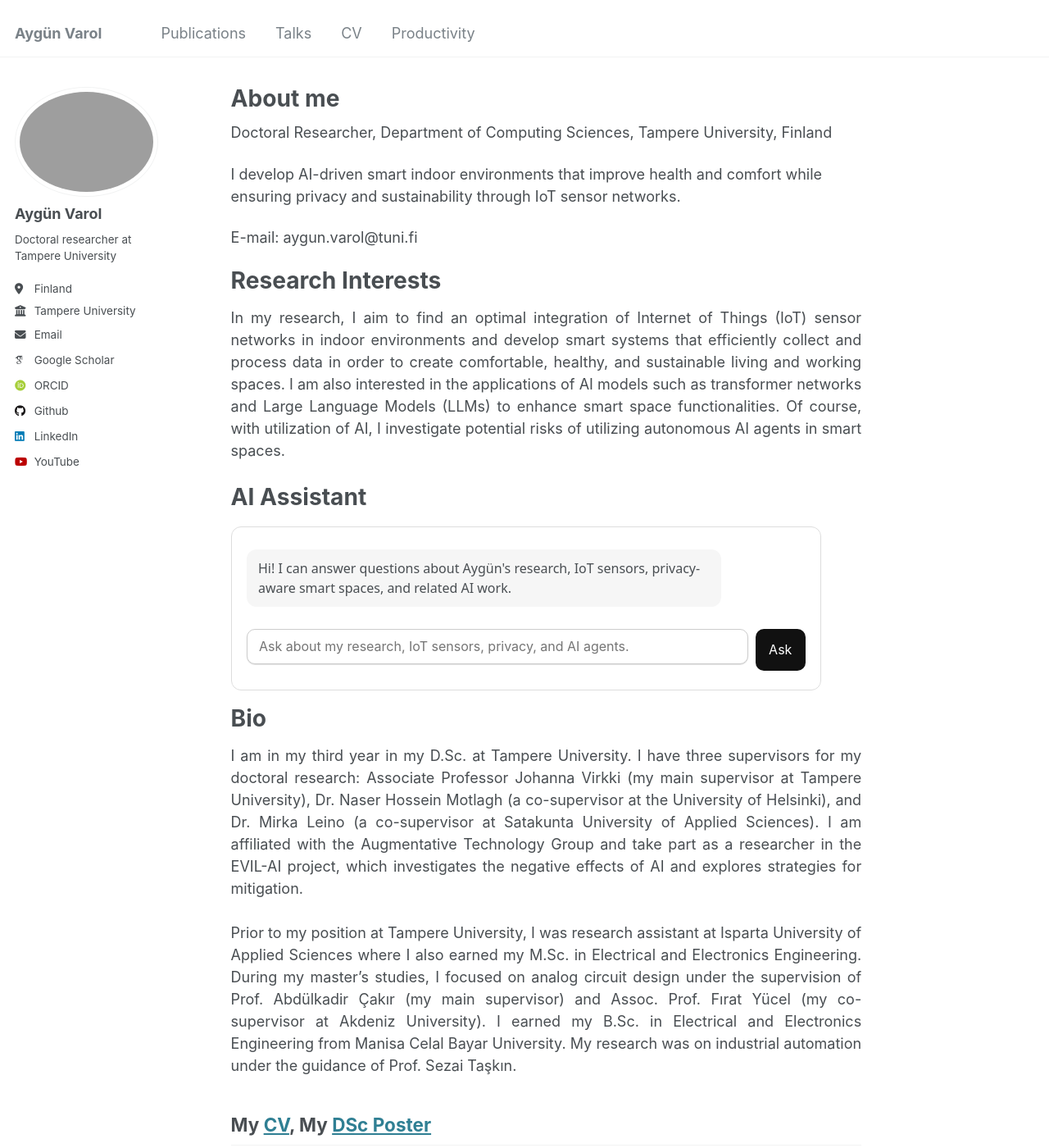
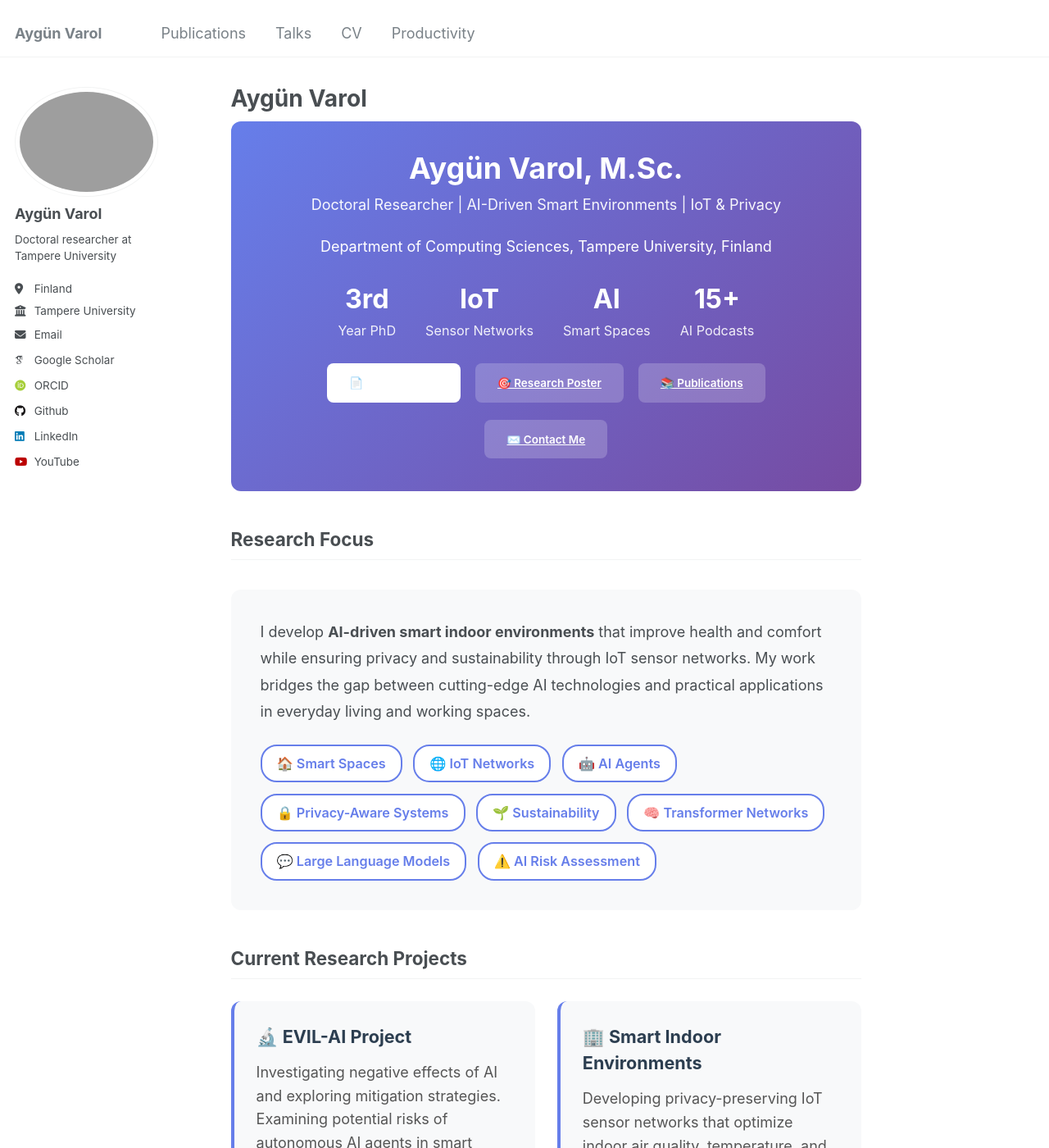
Before and after one commit to AygunVarol/aygunvarol.github.io, a Jekyll site: the page built from _pages/about.md, in a window 1280 px wide and 1400 px high. Shown: the whole window at 82% size. Built offline with Jekyll 4.4.1, drawn with Linux system fonts in a browser that asks for light colours; some web fonts are replaced; some of the changed text lies outside the part shown.

Commit message:
Add files via upload

```diff
--- a/_pages/about.md
+++ b/_pages/about.md
@@ -1,26 +1,363 @@
 ---
 permalink: /
-title: "About me"
+title: "Aygün Varol"
 author_profile: true
 redirect_from:
   - /about/
   - /about.html
 ---
 
-Doctoral Researcher, Department of Computing Sciences, Tampere University, Finland
+<style>
+.hero-section {
+  background: linear-gradient(135deg, #667eea 0%, #764ba2 100%);
+  color: white;
+  padding: 2rem;
+  border-radius: 12px;
+  margin-bottom: 2rem;
+  text-align: center;
+}
 
-I develop AI-driven smart indoor environments that improve health and comfort while ensuring privacy and sustainability through IoT sensor networks.
+.hero-title {
+  font-size: 2rem;
+  margin-bottom: 0.5rem;
+  font-weight: 700;
+}
 
-E-mail: aygun.varol@tuni.fi
+.hero-subtitle {
+  font-size: 1.2rem;
+  opacity: 0.95;
+  margin-bottom: 1rem;
+}
 
-Research Interests
-======
-<div align="justify">
-In my research, I aim to find an optimal integration of Internet of Things (IoT) sensor networks in indoor environments and develop smart systems that efficiently collect and process data in order to create comfortable, healthy, and sustainable living and working spaces. I am also interested in the applications of AI models such as transformer networks and Large Language Models (LLMs) to enhance smart space functionalities. Of course, with utilization of AI, I investigate potential risks of utilizing autonomous AI agents in smart spaces.<br><br>
+.hero-stats {
+  display: flex;
+  justify-content: center;
+  gap: 2rem;
+  margin-top: 1.5rem;
+  flex-wrap: wrap;
+}
+
+.stat-item {
+  text-align: center;
+}
+
+.stat-number {
+  font-size: 1.8rem;
+  font-weight: 700;
+  display: block;
+}
+
+.stat-label {
+  font-size: 0.9rem;
+  opacity: 0.9;
+}
+
+.cta-buttons {
+  display: flex;
+  gap: 1rem;
+  justify-content: center;
+  margin-top: 1.5rem;
+  flex-wrap: wrap;
+}
+
+.btn {
+  padding: 0.75rem 1.5rem;
+  border-radius: 8px;
+  text-decoration: none;
+  font-weight: 600;
+  transition: all 0.3s;
+  display: inline-block;
+}
+
+.btn-primary {
+  background: white;
+  color: #667eea;
+}
+
+.btn-primary:hover {
+  transform: translateY(-2px);
+  box-shadow: 0 4px 12px rgba(0,0,0,0.2);
+}
+
+.btn-secondary {
+  background: rgba(255,255,255,0.2);
+  color: white;
+  border: 2px solid white;
+}
+
+.btn-secondary:hover {
+  background: rgba(255,255,255,0.3);
+}
+
+.section {
+  margin: 3rem 0;
+}
+
+.section-title {
+  font-size: 1.8rem;
+  font-weight: 700;
+  margin-bottom: 1.5rem;
+  padding-bottom: 0.5rem;
+  border-bottom: 3px solid #667eea;
+  display: inline-block;
+}
+
+.cards-grid {
+  display: grid;
+  grid-template-columns: repeat(auto-fit, minmax(280px, 1fr));
+  gap: 1.5rem;
+  margin-top: 1.5rem;
+}
+
+.card {
+  background: #f8f9fa;
+  padding: 1.5rem;
+  border-radius: 12px;
+  border-left: 4px solid #667eea;
+  transition: all 0.3s;
+}
+
+.card:hover {
+  transform: translateY(-5px);
+  box-shadow: 0 8px 24px rgba(0,0,0,0.1);
+}
+
+.card-title {
+  font-size: 1.2rem;
+  font-weight: 700;
+  margin-bottom: 0.75rem;
+  color: #2c3e50;
+}
+
+.card-description {
+  color: #555;
+  line-height: 1.6;
+  margin-bottom: 1rem;
+}
+
+.card-link {
+  color: #667eea;
+  text-decoration: none;
+  font-weight: 600;
+}
+
+.card-link:hover {
+  text-decoration: underline;
+}
+
+.research-interests {
+  background: #f8f9fa;
+  padding: 2rem;
+  border-radius: 12px;
+  margin: 2rem 0;
+}
+
+.interests-list {
+  display: flex;
+  flex-wrap: wrap;
+  gap: 0.75rem;
+  margin-top: 1rem;
+}
+
+.interest-tag {
+  background: white;
+  padding: 0.5rem 1rem;
+  border-radius: 20px;
+  border: 2px solid #667eea;
+  color: #667eea;
+  font-weight: 600;
+  font-size: 0.9rem;
+}
+
+.news-item {
+  padding: 1rem;
+  border-left: 3px solid #667eea;
+  margin-bottom: 1rem;
+  background: #f8f9fa;
+  border-radius: 0 8px 8px 0;
+}
+
+.news-date {
+  color: #667eea;
+  font-weight: 600;
+  font-size: 0.9rem;
+}
+
+.featured-podcasts {
+  display: grid;
+  grid-template-columns: repeat(auto-fit, minmax(300px, 1fr));
+  gap: 1rem;
+  margin-top: 1.5rem;
+}
+
+.contact-section {
+  background: linear-gradient(135deg, #667eea 0%, #764ba2 100%);
+  color: white;
+  padding: 2rem;
+  border-radius: 12px;
+  text-align: center;
+  margin-top: 3rem;
+}
+
+.social-links {
+  display: flex;
+  justify-content: center;
+  gap: 1.5rem;
+  margin-top: 1.5rem;
+  flex-wrap: wrap;
+}
+
+.social-link {
+  color: white;
+  text-decoration: none;
+  font-weight: 600;
+  padding: 0.5rem 1rem;
+  background: rgba(255,255,255,0.2);
+  border-radius: 8px;
+  transition: all 0.3s;
+}
+
+.social-link:hover {
+  background: rgba(255,255,255,0.3);
+  transform: translateY(-2px);
+}
+
+@media (max-width: 768px) {
+  .hero-title {
+    font-size: 1.5rem;
+  }
+  .hero-stats {
+    gap: 1rem;
+  }
+  .cards-grid {
+    grid-template-columns: 1fr;
+  }
+}
+</style>
+
+<div class="hero-section">
+  <h1 class="hero-title">Aygün Varol, M.Sc.</h1>
+  <p class="hero-subtitle">Doctoral Researcher | AI-Driven Smart Environments | IoT & Privacy</p>
+  <p>Department of Computing Sciences, Tampere University, Finland</p>
+
+  <div class="hero-stats">
+    <div class="stat-item">
+      <span class="stat-number">3rd</span>
+      <span class="stat-label">Year PhD</span>
+    </div>
+    <div class="stat-item">
+      <span class="stat-number">IoT</span>
+      <span class="stat-label">Sensor Networks</span>
+    </div>
+    <div class="stat-item">
+      <span class="stat-number">AI</span>
+      <span class="stat-label">Smart Spaces</span>
+    </div>
+    <div class="stat-item">
+      <span class="stat-number">15+</span>
+      <span class="stat-label">AI Podcasts</span>
+    </div>
+  </div>
+
+  <div class="cta-buttons">
+    <a href="/files/Aygun_CV.pdf" class="btn btn-primary">📄 Download CV</a>
+    <a href="/files/Aygun_Poster.pdf" class="btn btn-secondary">🎯 Research Poster</a>
+    <a href="/publications/" class="btn btn-secondary">📚 Publications</a>
+    <a href="mailto:aygun.varol@tuni.fi" class="btn btn-secondary">✉️ Contact Me</a>
+  </div>
 </div>
 
-AI Assistant
-======
+## Research Focus
+
+<div class="research-interests">
+  <p style="line-height: 1.8;">I develop <strong>AI-driven smart indoor environments</strong> that improve health and comfort while ensuring privacy and sustainability through IoT sensor networks. My work bridges the gap between cutting-edge AI technologies and practical applications in everyday living and working spaces.</p>
+
+  <div class="interests-list">
+    <span class="interest-tag">🏠 Smart Spaces</span>
+    <span class="interest-tag">🌐 IoT Networks</span>
+    <span class="interest-tag">🤖 AI Agents</span>
+    <span class="interest-tag">🔒 Privacy-Aware Systems</span>
+    <span class="interest-tag">🌱 Sustainability</span>
+    <span class="interest-tag">🧠 Transformer Networks</span>
+    <span class="interest-tag">💬 Large Language Models</span>
+    <span class="interest-tag">⚠️ AI Risk Assessment</span>
+  </div>
+</div>
+
+## Current Research Projects
+
+<div class="cards-grid">
+  <div class="card">
+    <div class="card-title">🔬 EVIL-AI Project</div>
+    <div class="card-description">
+      Investigating negative effects of AI and exploring mitigation strategies. Examining potential risks of autonomous AI agents in smart spaces and developing frameworks for responsible AI deployment.
+    </div>
+    <a href="#" class="card-link">Learn more →</a>
+  </div>
+
+  <div class="card">
+    <div class="card-title">🏢 Smart Indoor Environments</div>
+    <div class="card-description">
+      Developing privacy-preserving IoT sensor networks that optimize indoor air quality, temperature, and lighting while minimizing energy consumption and protecting user privacy.
+    </div>
+    <a href="#" class="card-link">View project →</a>
+  </div>
+
+  <div class="card">
+    <div class="card-title">🧠 AI-Enhanced IoT Systems</div>
+    <div class="card-description">
+      Applying transformer networks and LLMs to enhance smart space functionalities, enabling natural language interaction and intelligent automation in building management.
+    </div>
+    <a href="#" class="card-link">Explore research →</a>
+  </div>
+</div>
+
+## Recent Updates
+
+<div class="section">
+  <div class="news-item">
+    <span class="news-date">November 2024</span>
+    <p><strong>New AI Podcast Series:</strong> Launched series exploring cutting-edge AI topics including MCP, AI agents, and future of programming.</p>
+  </div>
+
+  <div class="news-item">
+    <span class="news-date">2024</span>
+    <p><strong>PhD Progress:</strong> Currently in 3rd year of doctoral studies at Tampere University, working on privacy-aware smart environments.</p>
+  </div>
+
+  <div class="news-item">
+    <span class="news-date">Ongoing</span>
+    <p><strong>EVIL-AI Research:</strong> Active researcher investigating AI risks and mitigation strategies with Augmentative Technology Group.</p>
+  </div>
+</div>
+
+## Featured AI Podcasts
+
+Exploring the intersection of AI, technology, and society through conversations and analysis.
+
+<div class="featured-podcasts">
+  <div>
+    <h4>🔧 Code Execution with MCP</h4>
+    <iframe style="border-radius:12px" src="https://open.spotify.com/embed/episode/4ucsWRNhysfPHltzHyGfyA?utm_source=generator" width="100%" height="152" frameBorder="0" allowfullscreen="" allow="autoplay; clipboard-write; encrypted-media; fullscreen; picture-in-picture" loading="lazy"></iframe>
+  </div>
+
+  <div>
+    <h4>🧬 AI as a New Digital Species</h4>
+    <iframe style="border-radius:12px" src="https://open.spotify.com/embed/episode/4OEt03x2Zh5ChcB2zjvOin?utm_source=generator" width="100%" height="152" frameBorder="0" allowfullscreen="" allow="autoplay; clipboard-write; encrypted-media; fullscreen; picture-in-picture" loading="lazy"></iframe>
+  </div>
+
+  <div>
+    <h4>🔮 Future of Programming and AI</h4>
+    <iframe style="border-radius:12px" src="https://open.spotify.com/embed/episode/6y1aMwLs9RU9LF9j9zZVHg?utm_source=generator" width="100%" height="152" frameBorder="0" allowfullscreen="" allow="autoplay; clipboard-write; encrypted-media; fullscreen; picture-in-picture" loading="lazy"></iframe>
+  </div>
+</div>
+
+<div style="text-align: center; margin-top: 1.5rem;">
+  <a href="/podcasts/" class="btn btn-primary">🎙️ View All Podcasts</a>
+</div>
+
+## Ask My AI Assistant
+
 <div id="ai-agent"></div>
 <script>
 (() => {
@@ -37,17 +374,18 @@ AI Assistant
 
   const html = `
   <style>
-    .av-chat{max-width:720px;margin:1rem 0;padding:1rem;border:1px solid #ddd;border-radius:12px;font:16px/1.5 system-ui,-apple-system,Segoe UI,Roboto}
+    .av-chat{max-width:720px;margin:1rem auto;padding:1.5rem;border:2px solid #667eea;border-radius:12px;font:16px/1.5 system-ui,-apple-system,Segoe UI,Roboto;background:#f8f9fa}
     .av-msgs{max-height:420px;overflow:auto;padding-bottom:0.5rem}
     .av-row{display:flex;gap:.5rem;margin:.5rem 0}
     .av-row.user{justify-content:flex-end}
-    .av-bubble{padding:.6rem .8rem;border-radius:12px;max-width:85%}
-    .av-row.user .av-bubble{background:#eef5ff}
-    .av-row.assistant .av-bubble{background:#f6f6f6}
-    .av-form{display:flex;gap:.5rem;margin-top:.5rem}
-    .av-input{flex:1;padding:.6rem .8rem;border:1px solid #ccc;border-radius:10px}
-    .av-btn{padding:.6rem .9rem;border:0;border-radius:10px;background:#111;color:#fff;cursor:pointer}
-    .av-btn:disabled{opacity:.6;cursor:not-allowed}
+    .av-bubble{padding:.8rem 1rem;border-radius:12px;max-width:85%;box-shadow:0 2px 8px rgba(0,0,0,0.1)}
+    .av-row.user .av-bubble{background:#667eea;color:white}
+    .av-row.assistant .av-bubble{background:white}
+    .av-form{display:flex;gap:.5rem;margin-top:1rem}
+    .av-input{flex:1;padding:.8rem 1rem;border:2px solid #667eea;border-radius:10px;font-size:1rem}
+    .av-btn{padding:.8rem 1.5rem;border:0;border-radius:10px;background:#667eea;color:#fff;cursor:pointer;font-weight:600;transition:all 0.3s}
+    .av-btn:hover{background:#5568d3;transform:translateY(-2px)}
+    .av-btn:disabled{opacity:.6;cursor:not-allowed;transform:none}
   </style>
   <div class="av-chat" role="region" aria-label="AI chat agent">
     <div id="av-msgs" class="av-msgs" aria-live="polite"></div>
@@ -142,72 +480,40 @@ AI Assistant
 })();
 </script>
 
-Bio
-======
-<div align="justify">
-I am in my third year in my D.Sc. at Tampere University. I have three supervisors for my doctoral research: Associate Professor Johanna Virkki (my main supervisor at Tampere University), Dr. Naser Hossein Motlagh (a co-supervisor at the University of Helsinki), and Dr. Mirka Leino (a co-supervisor at Satakunta University of Applied Sciences). I am affiliated with the Augmentative Technology Group and take part as a researcher in the EVIL-AI project, which investigates the negative effects of AI and explores strategies for mitigation.<br><br>
+## Academic Background
 
-Prior to my position at Tampere University, I was research assistant at Isparta University of Applied Sciences where I also earned my M.Sc. in Electrical and Electronics Engineering. During my master’s studies, I focused on analog circuit design under the supervision of Prof. Abdülkadir Çakır (my main supervisor) and Assoc. Prof. Fırat Yücel (my co-supervisor at Akdeniz University). I earned my B.Sc. in Electrical and Electronics Engineering from Manisa Celal Bayar University. My research was on industrial automation under the guidance of Prof. Sezai Taşkın.</div>
+<div style="background: #f8f9fa; padding: 1.5rem; border-radius: 12px; line-height: 1.8;">
 
-My [CV](https://aygunvarol.github.io/files/Aygun_CV.pdf), My [DSc Poster](https://aygunvarol.github.io/files/Aygun_Poster.pdf)
-------
+**Current Position:** Doctoral Researcher (3rd year), Department of Computing Sciences, Tampere University
 
-My Latest AI Podcasts
-======
-For more please visit the Productivity page.
+**Supervision Team:**
+- **Main Supervisor:** Associate Professor Johanna Virkki (Tampere University)
+- **Co-Supervisor:** Dr. Naser Hossein Motlagh (University of Helsinki)
+- **Co-Supervisor:** Dr. Mirka Leino (Satakunta University of Applied Sciences)
 
-Code Execution with MCP
-------
-<iframe data-testid="embed-iframe" style="border-radius:12px" src="https://open.spotify.com/embed/episode/4ucsWRNhysfPHltzHyGfyA?utm_source=generator" width="100%" height="152" frameBorder="0" allowfullscreen="" allow="autoplay; clipboard-write; encrypted-media; fullscreen; picture-in-picture" loading="lazy"></iframe>
+**Affiliation:** Augmentative Technology Group, Tampere University
 
-AI as a New Digital Species
-------
-<iframe data-testid="embed-iframe" style="border-radius:12px" src="https://open.spotify.com/embed/episode/4OEt03x2Zh5ChcB2zjvOin?utm_source=generator" width="100%" height="152" frameBorder="0" allowfullscreen="" allow="autoplay; clipboard-write; encrypted-media; fullscreen; picture-in-picture" loading="lazy"></iframe>
+**Education:**
+- **D.Sc. (ongoing)** - Computing Sciences, Tampere University, Finland
+- **M.Sc.** - Electrical and Electronics Engineering, Isparta University of Applied Sciences, Turkey
+  - Focus: Analog Circuit Design
+  - Supervisors: Prof. Abdülkadir Çakır, Assoc. Prof. Fırat Yücel
+- **B.Sc.** - Electrical and Electronics Engineering, Manisa Celal Bayar University, Turkey
+  - Focus: Industrial Automation
+  - Supervisor: Prof. Sezai Taşkın
 
-Why AI is a Ghost?
-------
-<iframe data-testid="embed-iframe" style="border-radius:12px" src="https://open.spotify.com/embed/episode/15DNYC5Rmw7GoeMCNejLmF?utm_source=generator" width="100%" height="152" frameBorder="0" allowfullscreen="" allow="autoplay; clipboard-write; encrypted-media; fullscreen; picture-in-picture" loading="lazy"></iframe>
+</div>
 
-DNA of AI
-------
-<iframe data-testid="embed-iframe" style="border-radius:12px" src="https://open.spotify.com/embed/episode/5toyY9VxQJJXuJCJcsNBkl?utm_source=generator" width="100%" height="152" frameBorder="0" allowfullscreen="" allow="autoplay; clipboard-write; encrypted-media; fullscreen; picture-in-picture" loading="lazy"></iframe>
+<div class="contact-section">
+  <h2 style="margin-top: 0;">Let's Connect</h2>
+  <p>Interested in collaboration, discussing research, or learning more about my work?</p>
 
-SuperMemory MCP
-------
-<iframe data-testid="embed-iframe" style="border-radius:12px" src="https://open.spotify.com/embed/episode/6GUsglf3PhPcIQfTA2DfIH?utm_source=generator" width="100%" height="152" frameBorder="0" allowfullscreen="" allow="autoplay; clipboard-write; encrypted-media; fullscreen; picture-in-picture" loading="lazy"></iframe>
-
-AI Application Spending
-------
-<iframe data-testid="embed-iframe" style="border-radius:12px" src="https://open.spotify.com/embed/episode/01eYM2ibFQnfYzKu4QfQFc?utm_source=generator" width="100%" height="152" frameBorder="0" allowfullscreen="" allow="autoplay; clipboard-write; encrypted-media; fullscreen; picture-in-picture" loading="lazy"></iframe>
-
-Efficient Context Engineering for AI Agents
-------
-<iframe data-testid="embed-iframe" style="border-radius:12px" src="https://open.spotify.com/embed/episode/0PPdA8fxVXDc8F1dvx2qTY?utm_source=generator" width="100%" height="152" frameBorder="0" allowfullscreen="" allow="autoplay; clipboard-write; encrypted-media; fullscreen; picture-in-picture" loading="lazy"></iframe>
-
-Building AI Life Co-Pilot
-------
-<iframe data-testid="embed-iframe" style="border-radius:12px" src="https://open.spotify.com/embed/episode/04tSqbPEUdN1Jipiwm5NOG?utm_source=generator" width="100%" height="152" frameBorder="0" allowfullscreen="" allow="autoplay; clipboard-write; encrypted-media; fullscreen; picture-in-picture" loading="lazy"></iframe>
-
-Future of Programming and AI
-------
-<iframe data-testid="embed-iframe" style="border-radius:12px" src="https://open.spotify.com/embed/episode/6y1aMwLs9RU9LF9j9zZVHg?utm_source=generator" width="100%" height="152" frameBorder="0" allowfullscreen="" allow="autoplay; clipboard-write; encrypted-media; fullscreen; picture-in-picture" loading="lazy"></iframe>
-
-Responsible and Secure AI Agents
-------
-<iframe data-testid="embed-iframe" style="border-radius:12px" src="https://open.spotify.com/embed/episode/0kh4oSfBgofrAxNUlQ4qFK?utm_source=generator" width="100%" height="152" frameBorder="0" allowfullscreen="" allow="autoplay; clipboard-write; encrypted-media; fullscreen; picture-in-picture" loading="lazy"></iframe>
-
-Managing People and AI
-------
-<iframe data-testid="embed-iframe" style="border-radius:12px" src="https://open.spotify.com/embed/episode/6AUUTCtt8rxlCuVORTE0bc?utm_source=generator&theme=0" width="100%" height="152" frameBorder="0" allowfullscreen="" allow="autoplay; clipboard-write; encrypted-media; fullscreen; picture-in-picture" loading="lazy"></iframe>
-
-Nano Banana
-------
-<iframe data-testid="embed-iframe" style="border-radius:12px" src="https://open.spotify.com/embed/episode/6vAEqvbDVP3BORscZ77pVa?utm_source=generator" width="100%" height="152" frameBorder="0" allowfullscreen="" allow="autoplay; clipboard-write; encrypted-media; fullscreen; picture-in-picture" loading="lazy"></iframe>
-
-GPT Realtime
-------
-<iframe data-testid="embed-iframe" style="border-radius:12px" src="https://open.spotify.com/embed/episode/0dboYv34OyEKXoEI1Sp7QM?utm_source=generator" width="100%" height="152" frameBorder="0" allowfullscreen="" allow="autoplay; clipboard-write; encrypted-media; fullscreen; picture-in-picture" loading="lazy"></iframe>
-
-RAG is Dead
-------
-<iframe data-testid="embed-iframe" style="border-radius:12px" src="https://open.spotify.com/embed/episode/3YqDoiqVPhRIKJsMkl8VxB?utm_source=generator" width="100%" height="152" frameBorder="0" allowfullscreen="" allow="autoplay; clipboard-write; encrypted-media; fullscreen; picture-in-picture" loading="lazy"></iframe>
+  <div class="social-links">
+    <a href="mailto:aygun.varol@tuni.fi" class="social-link">📧 Email</a>
+    <a href="/files/Aygun_CV.pdf" class="social-link">📄 CV</a>
+    <a href="#" class="social-link">🎓 Google Scholar</a>
+    <a href="#" class="social-link">🔬 ResearchGate</a>
+    <a href="#" class="social-link">💼 LinkedIn</a>
+    <a href="#" class="social-link">🐙 GitHub</a>
+  </div>
+</div>
```
Also changed, not shown: other parts of _pages/about.md (+1 -1 lines).
